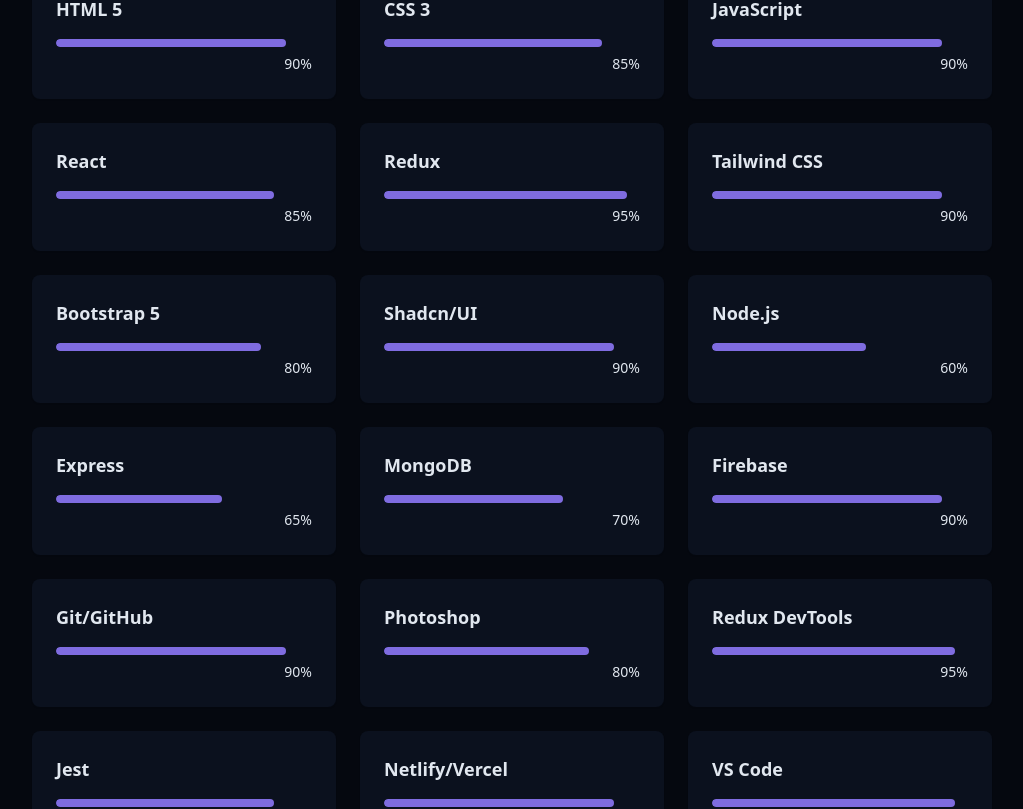
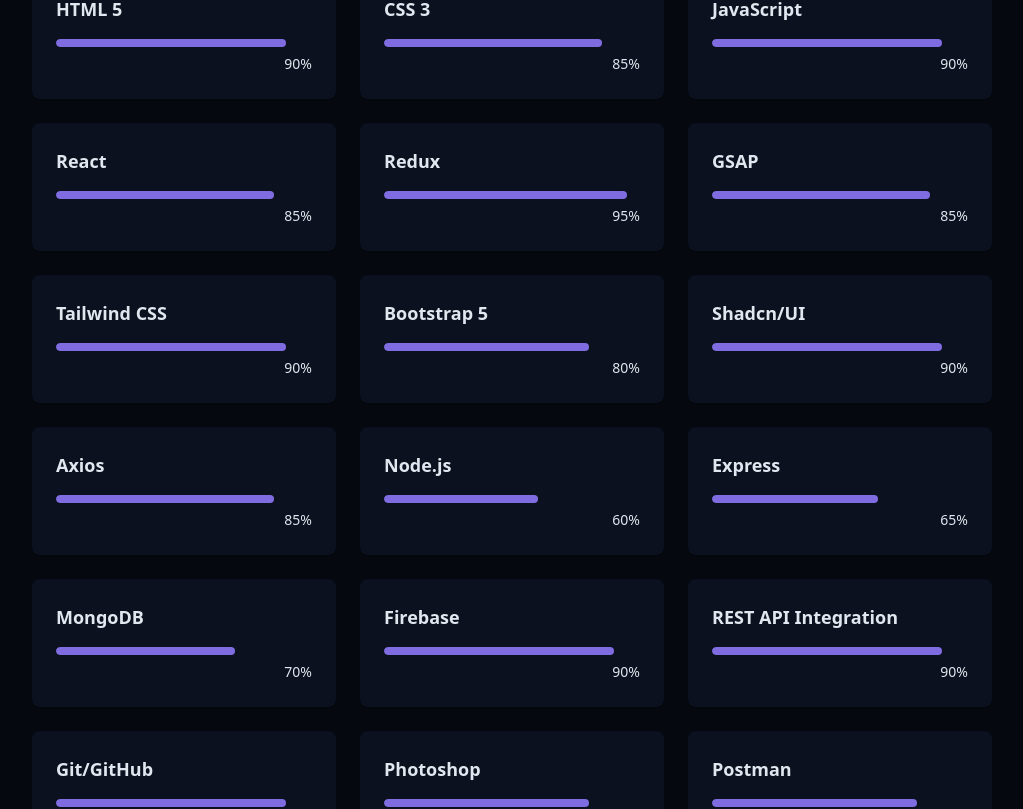
Before and after one commit to Aarsh31248/My-Portfolio, a React (Vite) app: page / in a window 1280 px wide. Shown: the part 1831-2640 px from the top of the page, without its empty margins (128-1151 px from the left). Built offline with nearby package versions, Linux system fonts and the light colour scheme.

Commit message:
Add grocify and updated resume in portfolio

```diff
--- a/src/Components/ProjectsSection.jsx
+++ b/src/Components/ProjectsSection.jsx
@@ -60,6 +60,16 @@
     tags: ["React", "React Google Charts", "CoinGecko API"],
     demoUrl: "https://aarshcryptoplace.netlify.app/",
     githubUrl: "https://github.com/Aarsh31248/Crypto-Place",
+  },
+  {
+    id: 7,
+    title: "Grocify",
+    description:
+      "Grocify is a responsive grocery e-commerce UI built with React, Tailwind, and GSAP, showcasing smooth animations, modern design, and optimized performance.",
+    image: "/projects/grocify.png",
+    tags: ["React", "GSAP", "Tailwind CSS"],
+    demoUrl: "https://aarshgrocify.netlify.app/",
+    githubUrl: "https://github.com/Aarsh31248/Grocify",
   },
 ];
 
--- a/src/Components/SkillsSection.jsx
+++ b/src/Components/SkillsSection.jsx
@@ -8,19 +8,23 @@
   { name: "JavaScript", level: 90, category: "frontend" },
   { name: "React", level: 85, category: "frontend" },
   { name: "Redux", level: 95, category: "frontend" },
+  { name: "GSAP", level: 85, category: "frontend" },
   { name: "Tailwind CSS", level: 90, category: "frontend" },
   { name: "Bootstrap 5", level: 80, category: "frontend" },
   { name: "Shadcn/UI", level: 90, category: "frontend" },
+  { name: "Axios", level: 85, category: "frontend" },
 
   // Backend
   { name: "Node.js", level: 60, category: "backend" },
   { name: "Express", level: 65, category: "backend" },
   { name: "MongoDB", level: 70, category: "backend" },
   { name: "Firebase", level: 90, category: "backend" },
+  { name: "REST API Integration", level: 90, category: "backend" },
 
   // Tools
   { name: "Git/GitHub", level: 90, category: "tools" },
   { name: "Photoshop", level: 80, category: "tools" },
+  { name: "Postman", level: 80, category: "tools" },
   { name: "Redux DevTools", level: 95, category: "tools" },
   { name: "Jest", level: 85, category: "tools" },
   { name: "Netlify/Vercel", level: 90, category: "tools" },
@@ -33,7 +37,7 @@
   const [activeCategory, setActiveCategory] = useState("all");
 
   const filteredSkills = skills.filter(
-    (skill) => activeCategory === "all" || skill.category === activeCategory
+    (skill) => activeCategory === "all" || skill.category === activeCategory,
   );
 
   return (
@@ -52,7 +56,7 @@
                 "px-5 py-2 rounded-full transition-colors duration-300 capitalize cursor-pointer",
                 activeCategory === category
                   ? "bg-primary text-primary-foreground"
-                  : "bg-secondary/70 text-forefround hover:bd-secondary"
+                  : "bg-secondary/70 text-forefround hover:bd-secondary",
               )}
             >
               {category}
```
Also changed, not shown: public/projects/grocify.png (added), 1 other file (tests, documents, lock files or other folders).
